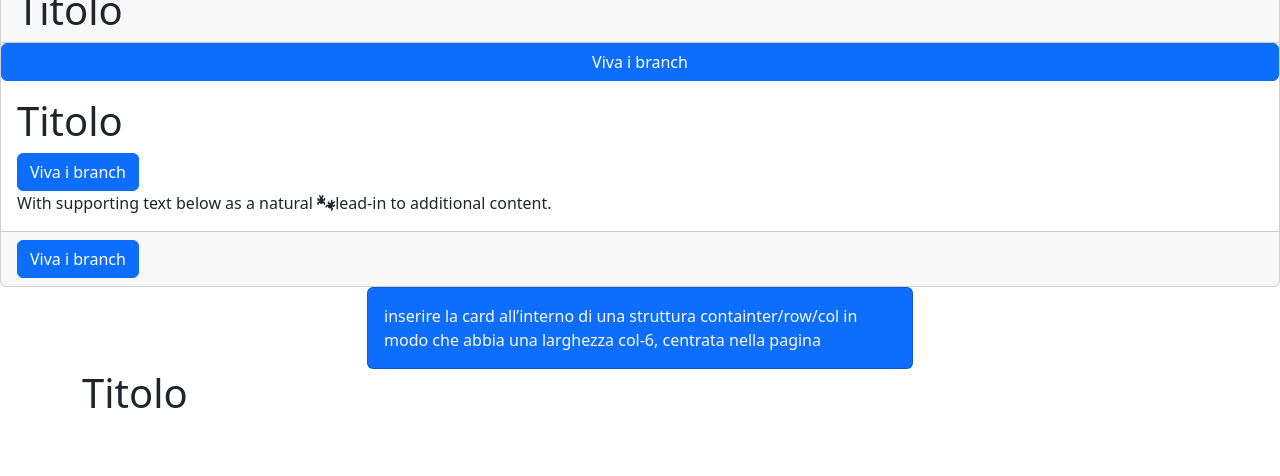
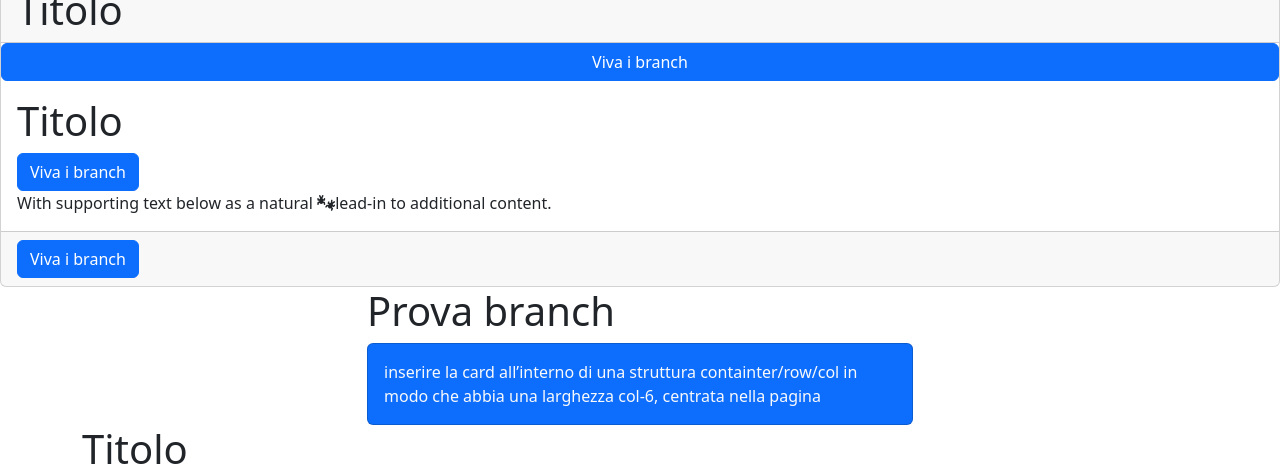
Before and after one commit to Mentabomber/esercizio-14-07-2023, a plain HTML site: page index.html in a window 1280 px wide. Shown: the part 1940-2416 px from the top of the page. Before the commit the page ends 2360 px from the top, so only its background shows below. Drawn offline with nearby package versions, Linux system fonts and the light colour scheme.

Commit message:
prova branch ary

```diff
--- a/index.html
+++ b/index.html
@@ -38,6 +38,7 @@
         <div class="container">
             <div class="row justify-content-center">
                 <div class="col-6">
+                    <h1>Prova branch</h1>
                 <div class="card p-3 bg-primary text-light ">
                         inserire la card all’interno di una struttura containter/row/col in modo che abbia una larghezza col-6, centrata nella pagina
                     </div>
```
